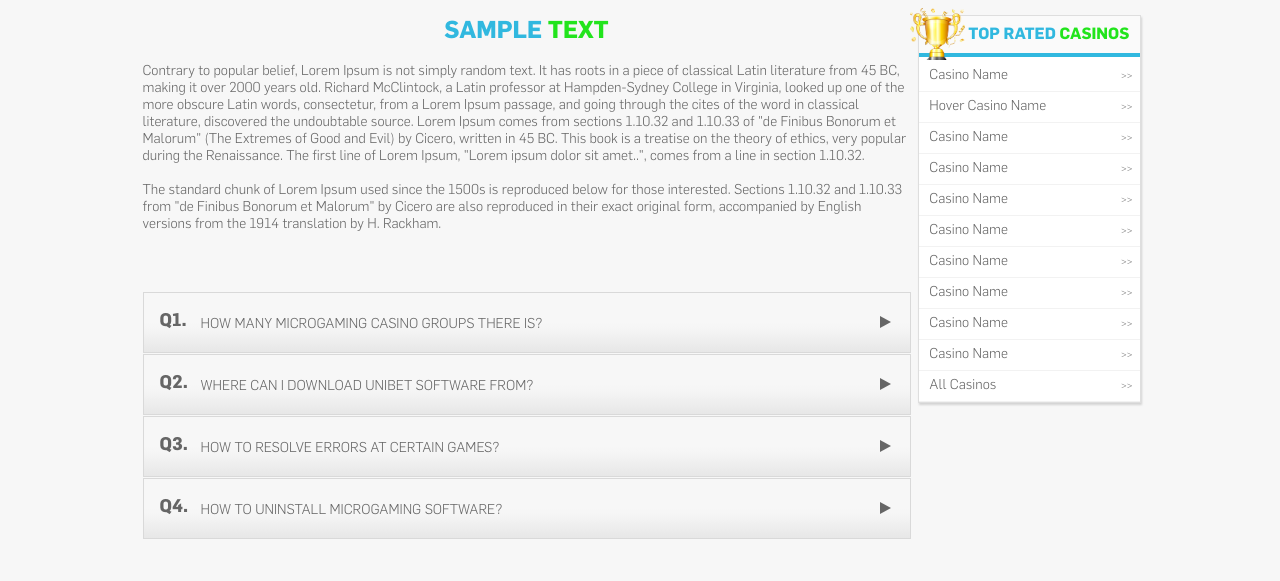
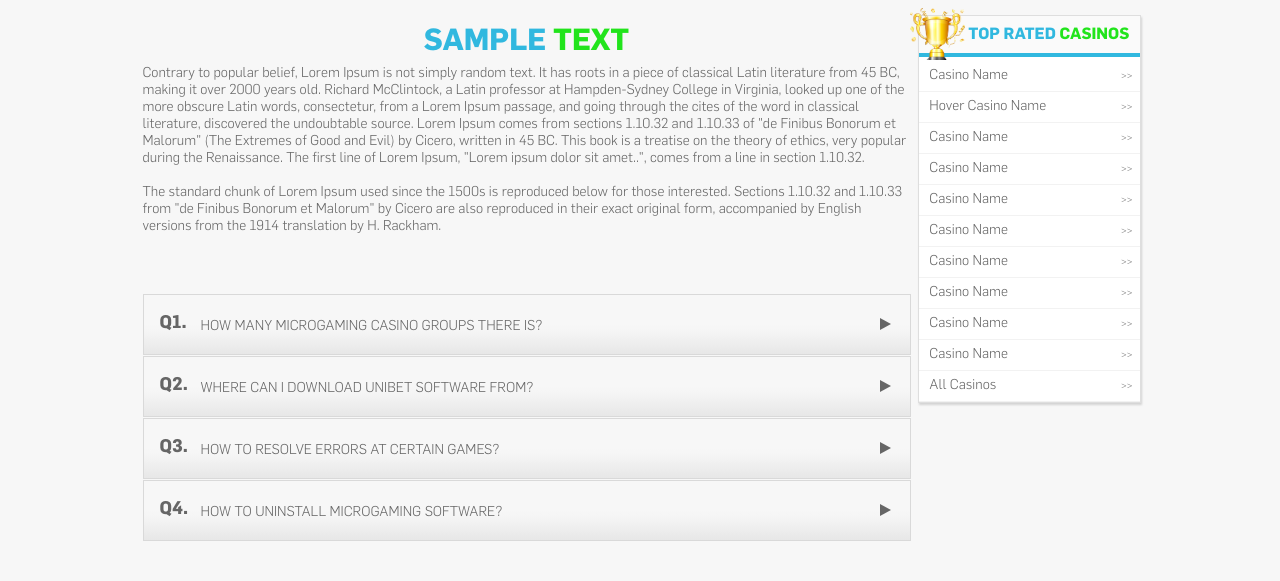
Before and after one commit to Web-Ares/microgaming, a plain HTML site: page faq.html in a window 1280 px wide. Shown: the part 219-800 px from the top of the page. Drawn offline with Linux system fonts and the light colour scheme.

Commit message:
faq page

```diff
--- a/css/main.css
+++ b/css/main.css
@@ -896,6 +896,31 @@ span.swiper-pagination-bullet-active:hover{
 }
 /* -------------- /footer__menu --------------- */
 
+/* -------------- sample-text --------------- */
+.sample-text{
+
+}
+.sample-text  .sample-text__caption{
+    background: #666666;
+    margin: 0 -6.5px;
+    position: relative;
+    font-size: 16px;
+    padding: 17px 0;
+}
+.sample-text  .sample-text__caption:before {
+    content: '';
+    position: absolute;
+    bottom: -8px;
+    left: 50%;
+    margin-left: -7px;
+    width: 0;
+    height: 0;
+    border-style: solid;
+    border-width: 8px 7px 0 7px;
+    border-color: #666 transparent transparent transparent;
+}
+/* -------------- /sample-text --------------- */
+
 /* ---Комментировать блоки! Использовать ту же последовательность что и выше!-- */
 @media (min-width: 768px) {
     /* --------------- site --------------- */
@@ -942,6 +967,13 @@ span.swiper-pagination-bullet-active:hover{
         display: none;
     }
     /* --------------- /swiper-promo --------------- */
+
+    /* -------------- sample-text --------------- */
+    .sample-text .sample-text__caption{
+        font-size: 20px;
+        padding: 7px 0;
+    }
+    /* -------------- /sample-text --------------- */
 }
 
 @media (min-width: 1024px) {
@@ -1309,4 +1341,15 @@ span.swiper-pagination-bullet-active:hover{
         display: inline-block;
     }
     /* ----------- /game-slot ------------- */
+
+    /* -------------- sample-text --------------- */
+    .sample-text .sample-text__caption{
+        font-size: 30px;
+        line-height: 35px;
+        background: transparent;
+    }
+    .sample-text .sample-text__caption:before{
+        display: none;
+    }
+    /* -------------- /sample-text --------------- */
 }
--- a/faq.html
+++ b/faq.html
@@ -85,8 +85,9 @@
             <!-- site__wrap-center -->
             <div class="site__wrap-center site__wrap-center_long">
 
+                <div class="sample-text">
                     <article class="content">
-                    <h2>sample <span>text</span></h2>
+                        <h2 class="sample-text__caption">sample <span>text</span></h2>
                         <p>Contrary to popular belief, Lorem Ipsum is not simply random text. It has roots in a piece of classical Latin literature from 45 BC, making it over 2000 years old.
                             Richard McClintock, a Latin professor at Hampden-Sydney College in Virginia, looked up one of the more obscure Latin words, consectetur, from a Lorem Ipsum
                             passage, and going through the cites of the word in classical literature, discovered the undoubtable source. Lorem Ipsum comes from sections 1.10.32 and 1.10.33
@@ -95,6 +96,7 @@
                         <p>The standard chunk of Lorem Ipsum used since the 1500s is reproduced below for those interested. Sections 1.10.32 and 1.10.33 from "de Finibus Bonorum et
                             Malorum" by Cicero are also reproduced in their exact original form, accompanied by English versions from the 1914 translation by H. Rackham.</p>
                     </article>
+                </div>
 
                 <!-- faq -->
                 <div class="faq">
```
Lines whose indentation alone changed are shown as unchanged.
